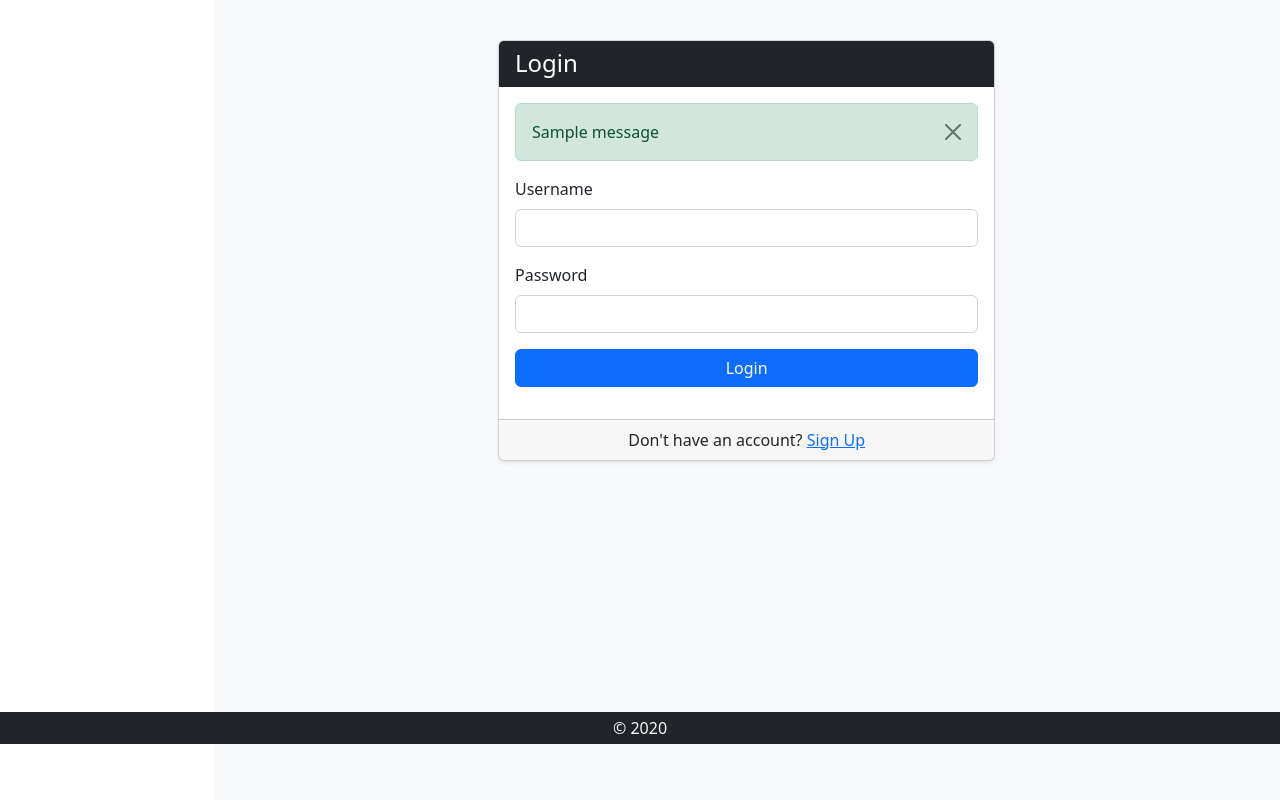
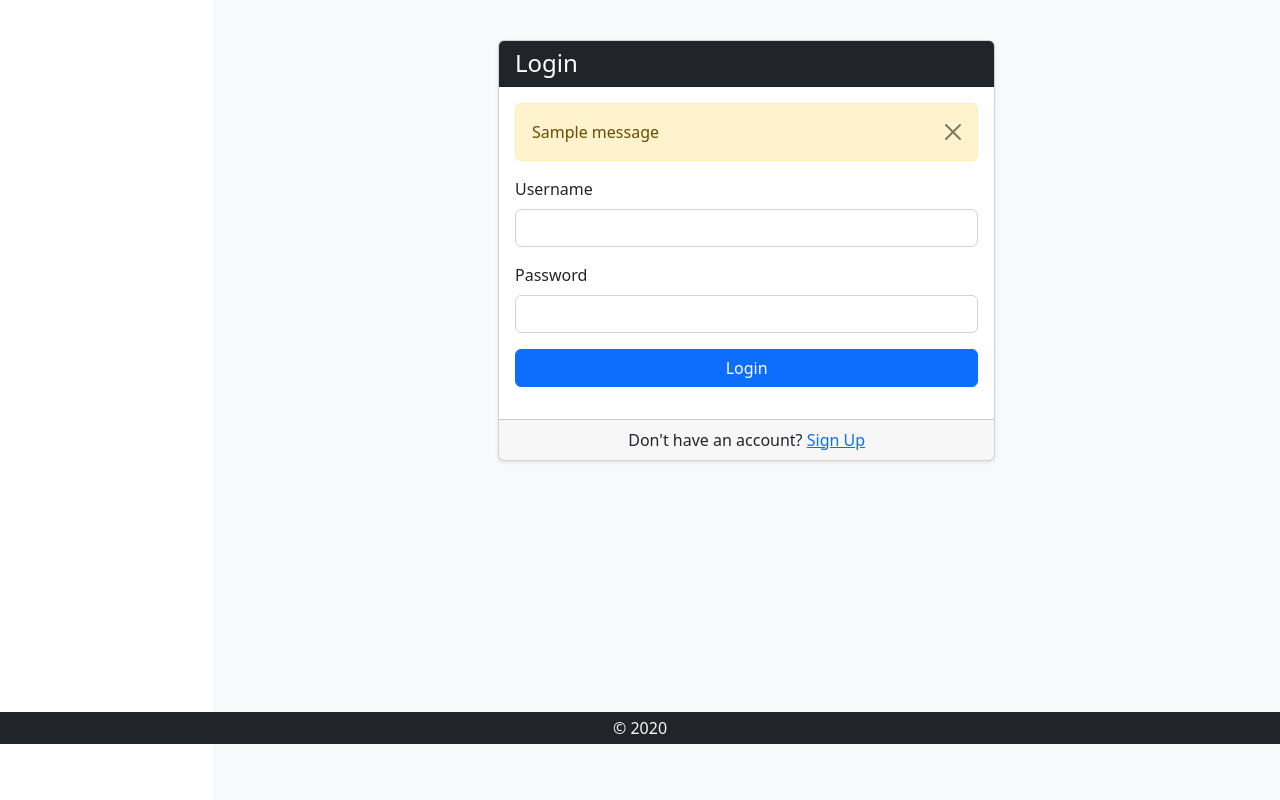
Before and after one commit to rinacode-alt/M6P-DjangoForms-AbanDiazOrtiz, a Django app: page / in a window 1280 px wide. Shown: the part 56-856 px from the top of the page. Run offline with Django 5.2, Linux system fonts and the light colour scheme; tables that the repository leaves empty hold one stand-in row (Sample ...); one stand-in notice (Sample message) is shown; some libraries are stand-ins or nearby versions.

Commit message:
Update login.html

```diff
--- a/MyInventoryApp/templates/MyInventoryApp/login.html
+++ b/MyInventoryApp/templates/MyInventoryApp/login.html
@@ -14,7 +14,7 @@
                 <div class="card-body">
                     {% if messages %}
                         {% for message in messages %}
-                            <div class="alert alert-{% if message.tags %}{{ message.tags }}{% else %}info{% endif %} alert-dismissible fade show" role="alert">
+                            <div class="alert alert-warning alert-dismissible fade show" role="alert">
                                 {{ message }}
                                 <button type="button" class="btn-close" data-bs-dismiss="alert" aria-label="Close"></button>
                             </div>
```
